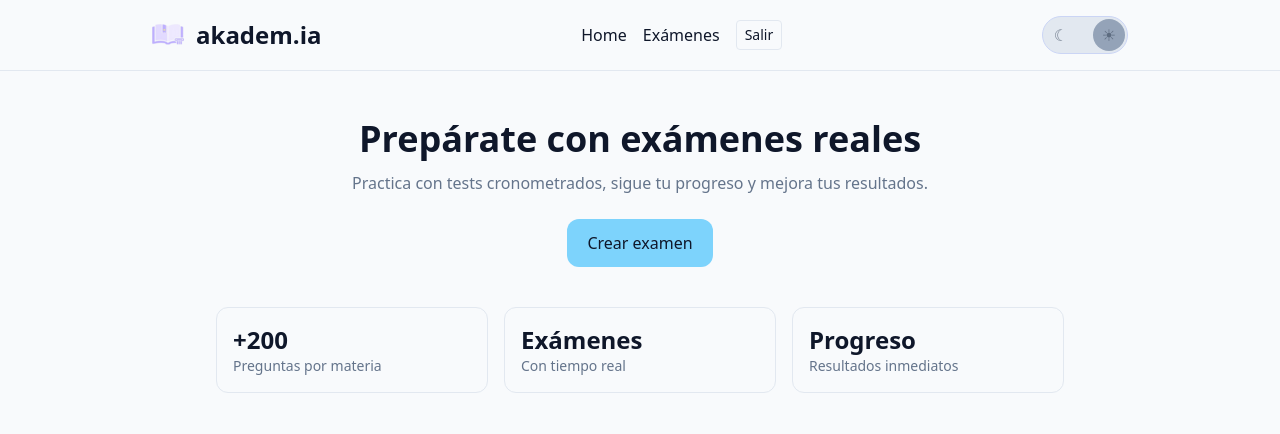
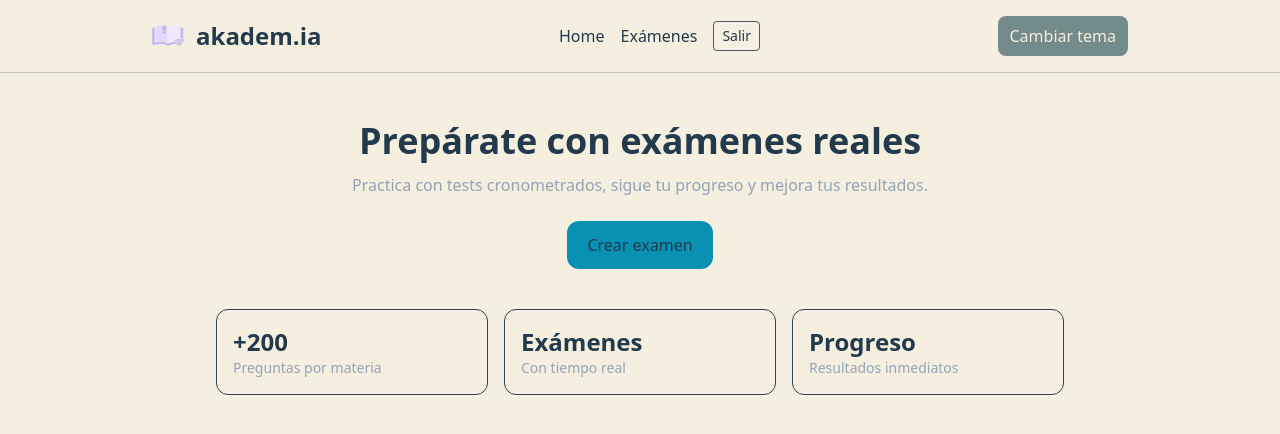
Before and after one commit to guilu/akadem.ia, a React (Vite) app in the folder frontend/: page / in a window 1280 px wide. Shown: the top 434 px of the page. Built offline with nearby package versions, Linux system fonts and the light colour scheme; no server answers; sample sign-in values are in the browser's storage.

Commit message:
♻️ refactor (frontend) : theme tokens

```diff
--- a/frontend/src/App.tsx
+++ b/frontend/src/App.tsx
@@ -25,13 +25,6 @@ export default function App(){
   const [result, setResult] = useState<ExamResult|null>(null);
   const [menuOpen, setMenuOpen] = useState(false);
   const [activeAttemptId, setActiveAttemptId] = useState<string>(sessionStorage.getItem('akdmia.activeAttemptId') || '');
-  const [theme, setTheme] = useState<'dark' | 'light'>(() => {
-    const stored = localStorage.getItem('ak_theme');
-    if (stored === 'dark' || stored === 'light') return stored;
-    return window.matchMedia && window.matchMedia('(prefers-color-scheme: light)').matches
-      ? 'light'
-      : 'dark';
-  });
 
   const isAuthed = useMemo(() => Boolean(token), [token]);
   const role = useMemo(() => {
@@ -62,13 +55,6 @@ export default function App(){
       .then(setSubjects)
       .catch(() => setSubjects([]));
   }, [token, apiBase]);
-
-  useEffect(() => {
-    const root = document.documentElement;
-    root.classList.remove('theme-dark', 'theme-light');
-    root.classList.add(`theme-${theme}`);
-    localStorage.setItem('ak_theme', theme);
-  }, [theme]);
 
   function onToken(t:string){
     setToken(t);
@@ -140,8 +126,6 @@ export default function App(){
         onLogout={onLogout}
         menuOpen={menuOpen}
         setMenuOpen={setMenuOpen}
-        theme={theme}
-        onToggleTheme={() => setTheme(t => t === 'dark' ? 'light' : 'dark')}
       />
 
       <main className="max-w-4xl mx-auto p-6">
--- a/frontend/src/components/Navbar.tsx
+++ b/frontend/src/components/Navbar.tsx
@@ -1,16 +1,19 @@
 import { Link } from 'react-router-dom';
 
-export default function Navbar({ isAuthed, isAdmin, onLogout, menuOpen, setMenuOpen, theme, onToggleTheme }: {
+export default function Navbar({ isAuthed, isAdmin, onLogout, menuOpen, setMenuOpen }: {
   isAuthed: boolean;
   isAdmin: boolean;
   onLogout: () => void;
   menuOpen: boolean;
   setMenuOpen: (v: boolean) => void;
-  theme: 'dark' | 'light';
-  onToggleTheme: () => void;
 }) {
+  function toggleTheme() {
+    document.documentElement.classList.toggle('dark');
+    const isDark = document.documentElement.classList.contains('dark');
+    localStorage.setItem('theme', isDark ? 'dark' : 'light');
+  }
   return (
-    <header className="border-b border-slate-800 bg-slate-950/80 backdrop-blur">
+    <header className="border-b border-secondary/40 bg-bg/90 backdrop-blur">
       <div className="max-w-5xl mx-auto px-6 py-4 flex items-center justify-between">
         <Link className="text-2xl font-bold flex items-center gap-3" to="/">
           <img src="/assets/icons/akdmia-icon-32x32.png" alt="AKDMIA" className="w-8 h-8" />
@@ -37,13 +40,11 @@ export default function Navbar({ isAuthed, isAdmin, onLogout, menuOpen, setMenuO
         <div className="flex items-center gap-2">
           {isAuthed && (
             <button
-              className={`theme-toggle ${theme}`}
-              onClick={onToggleTheme}
+              onClick={toggleTheme}
+              className="px-3 py-2 rounded-lg bg-secondary text-bg hover:opacity-90"
               aria-label="cambiar tema"
             >
-              <span className="theme-thumb" />
-              <span className="theme-icon" aria-hidden>☾</span>
-              <span className="theme-icon" aria-hidden>☀︎</span>
+              Cambiar tema
             </button>
           )}
           <button
--- a/frontend/src/index.css
+++ b/frontend/src/index.css
@@ -1,129 +1,11 @@
+@import "./styles/theme-light.css";
+@import "./styles/theme-dark.css";
+
 @tailwind base;
 @tailwind components;
 @tailwind utilities;
 
-html.theme-dark body {
-  background-color: #0f172a;
-  color: #f8fafc;
+html, body {
+  background: rgb(var(--bg));
+  color: rgb(var(--text));
 }
-
-html.theme-light body {
-  background-color: #f8fafc;
-  color: #0f172a;
-}
-
-html.theme-light .bg-slate-950\/80 {
-  background-color: rgba(248, 250, 252, 0.9) !important;
-}
-
-html.theme-light .bg-slate-950 {
-  background-color: #ffffff !important;
-}
-
-html.theme-light .bg-slate-900\/50 {
-  background-color: rgba(255, 255, 255, 0.6) !important;
-}
-
-html.theme-light .bg-slate-900 {
-  background-color: #ffffff !important;
-}
-
-html.theme-light .bg-slate-800 {
-  background-color: #f1f5f9 !important;
-}
-
-html.theme-light .bg-slate-700 {
-  background-color: #e2e8f0 !important;
-}
-
-html.theme-light .border-slate-800,
-html.theme-light .border-slate-700,
-html.theme-light .border-slate-600 {
-  border-color: #e2e8f0 !important;
-}
-
-html.theme-light .text-slate-100,
-html.theme-light .text-slate-200 {
-  color: #0f172a !important;
-}
-
-html.theme-light .text-slate-400 {
-  color: #64748b !important;
-}
-
-html.theme-light .bg-cyan-950\/40 {
-  background-color: rgba(14, 116, 144, 0.08) !important;
-}
-
-html.theme-light .bg-cyan-600 {
-  background-color: #7dd3fc !important;
-  color: #0f172a !important;
-}
-
-html.theme-light .bg-indigo-600 {
-  background-color: #c7d2fe !important;
-  color: #0f172a !important;
-}
-
-html.theme-light .bg-amber-500 {
-  background-color: #fde68a !important;
-  color: #0f172a !important;
-}
-
-.theme-toggle {
-  position: relative;
-  width: 86px;
-  height: 38px;
-  border-radius: 999px;
-  padding: 0 2px;
-  border: 1px solid #334155;
-  background: #0f172a;
-  display: inline-flex;
-  align-items: center;
-  justify-content: space-between;
-  gap: 6px;
-  transition: background 200ms ease, border-color 200ms ease;
-}
-
-.theme-toggle .theme-icon {
-  width: 32px;
-  text-align: center;
-  font-size: 16px;
-  line-height: 1;
-  opacity: 0.7;
-  color: #cbd5f5;
-}
-
-.theme-toggle .theme-thumb {
-  position: absolute;
-  top: 2px;
-  left: 4px;
-  width: 32px;
-  height: 32px;
-  border-radius: 999px;
-  background: #1f2937;
-  transition: transform 220ms ease, background 220ms ease;
-}
-
-.theme-toggle.light {
-  background: #e2e8f0;
-  border-color: #cbd5f5;
-}
-
-.theme-toggle.light .theme-thumb {
-  transform: translateX(46px);
-  background: #94a3b8;
-}
-
-html.theme-light .theme-toggle {
-  background: #e2e8f0;
-  border-color: #cbd5f5;
-}
-
-html.theme-light .theme-toggle .theme-icon {
-  color: #475569;
-}
-
-html.theme-light .theme-toggle .theme-thumb {
-  background: #94a3b8;
-}
--- a/frontend/src/main.tsx
+++ b/frontend/src/main.tsx
@@ -3,6 +3,13 @@ import { createRoot } from 'react-dom/client'
 import { BrowserRouter } from 'react-router-dom'
 import App from './App'
 import './index.css'
+
+function initTheme() {
+  const saved = localStorage.getItem('theme');
+  if (saved === 'dark') document.documentElement.classList.add('dark');
+}
+
+initTheme();
 
 createRoot(document.getElementById('root')!).render(
   <React.StrictMode>
--- /dev/null
+++ b/frontend/src/styles/theme-dark.css
@@ -0,0 +1,8 @@
+.dark {
+  /* dark theme (realtimecolors) */
+  --text: 178 201 220; /* #b2c9dc */
+  --bg: 22 35 47; /* #16232f */
+  --primary: 180 133 14; /* #b4850e */
+  --secondary: 105 154 195; /* #699ac3 */
+  --accent: 201 59 61; /* #c93b3d */
+}
--- /dev/null
+++ b/frontend/src/styles/theme-light.css
@@ -0,0 +1,8 @@
+:root {
+  /* light theme (realtimecolors) */
+  --text: 35 58 77; /* #233a4d */
+  --bg: 245 239 223; /* #f5efdf */
+  --primary: 196 54 56; /* #c43638 */
+  --secondary: 116 139 139; /* #748b8b */
+  --accent: 241 194 75; /* #f1c24b */
+}
--- a/frontend/tailwind.config.js
+++ b/frontend/tailwind.config.js
@@ -1,6 +1,17 @@
 /** @type {import('tailwindcss').Config} */
 export default {
-  content: ["./index.html","./src/**/*.{ts,tsx}"],
-  theme: { extend: {} },
+  darkMode: "class",
+  content: ["./src/**/*.{js,ts,jsx,tsx,html}"],
+  theme: {
+    extend: {
+      colors: {
+        bg: "rgb(var(--bg) / <alpha-value>)",
+        text: "rgb(var(--text) / <alpha-value>)",
+        primary: "rgb(var(--primary) / <alpha-value>)",
+        secondary: "rgb(var(--secondary) / <alpha-value>)",
+        accent: "rgb(var(--accent) / <alpha-value>)",
+      },
+    },
+  },
   plugins: [],
 }
```
